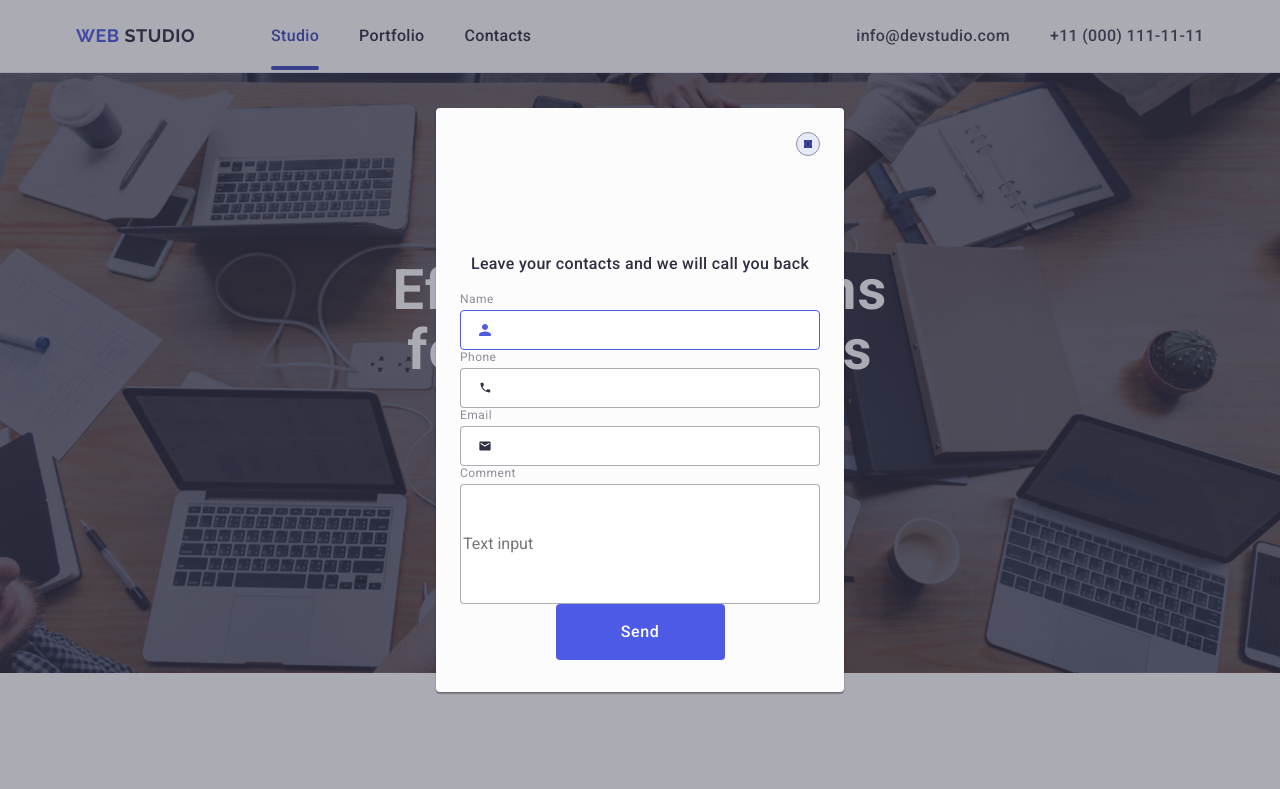
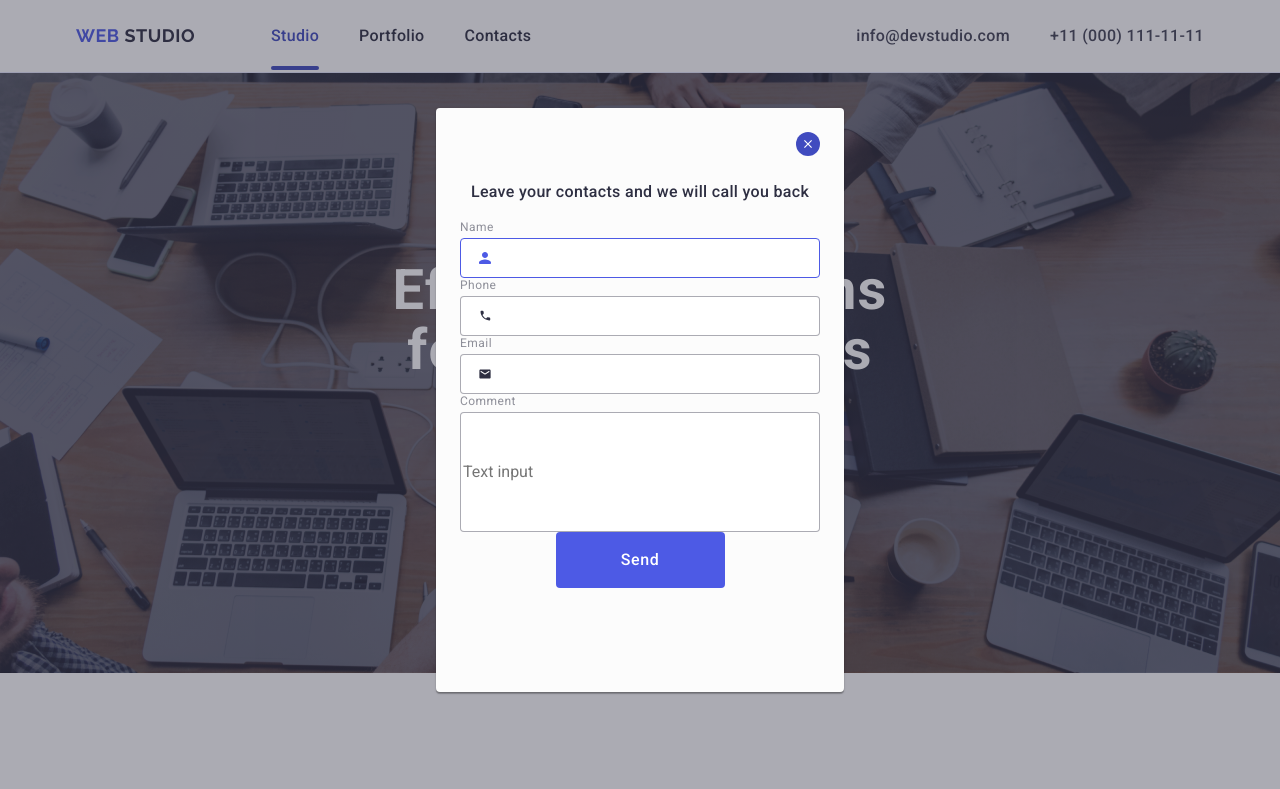
Before and after one commit to Kost-prog/goit-markup-hw-05, a plain HTML site: page index.html in a window 1280 px wide. In both pictures the pointer is over the button 808 px from the left and 144 px from the top of the page. Shown: the top 789 px of the page. Drawn offline with nearby package versions, Linux system fonts and the light colour scheme.

Commit message:
bot change

```diff
--- a/css/style.css
+++ b/css/style.css
@@ -464,6 +464,7 @@ transition: transform 250ms cubic-bezier(0.4, 0, 0.2, 1);
           margin-top: 8px;
           justify-content: center;
           gap: 16px; }
+ /*=======modal======*/
 .backdrop {
   position: fixed;
   top: 0;
@@ -477,7 +478,7 @@ transition: transform 250ms cubic-bezier(0.4, 0, 0.2, 1);
   transition: opacity 250ms cubic-bezier(0.4, 0, 0.2, 1),
   visibility 250ms cubic-bezier(0.4, 0, 0.2, 1);
 }
-/*=======modal======*/
+
 .backdrop.is-open {
     opacity: 1;
     visibility: visible;
@@ -513,7 +514,7 @@ transition: transform 250ms cubic-bezier(0.4, 0, 0.2, 1);
 }
 .mod-p {
     margin-bottom: 16px;
-    margin-top: 72px;
+
     font-weight: 500;
     font-size: 16px;
     line-height: 1.5;
@@ -522,12 +523,10 @@ transition: transform 250ms cubic-bezier(0.4, 0, 0.2, 1);
     color: #2e2f42;
 }
 .modal-label {
-
-  display: flex;
-  flex-direction: column;
-
-  padding-bottom: 4px;
-  font-weight: 400;
+   display: flex;
+   flex-direction: column;
+   padding-bottom: 4px;
+   font-weight: 400;
     font-size: 12px;
     line-height: 1.17;
     letter-spacing: 0.04em;
@@ -574,20 +573,22 @@ transition: transform 250ms cubic-bezier(0.4, 0, 0.2, 1);
     background-color: #e7e9fc;
     transition: background-color 250ms cubic-bezier(0.4, 0, 0.2, 1), border 250ms cubic-bezier(0.4, 0, 0.2, 1);
       }
-.close :hover,
-.close :focus {
+.close:hover,
+.close:focus {
   background-color: #404bbf;
   border: none;
+  fill: #ffffff;
 
 }
 .close-p {
+
   fill: #2e2f42;
   transition: fill 250ms cubic-bezier(0.4, 0, 0.2, 1);
 }
-close-p :hover,
-close-p :focus {
-  fill: #ffffff;
-}
+.close-p:hover,
+.close-p:focus
+ {fill: #ffffff; }
+
 .modal-icon {
   position: absolute;
     top: 50%;
--- a/index.html
+++ b/index.html
@@ -383,15 +383,15 @@
     </footer>
     <!--======modal======-->
 <div class="backdrop is-open">
+    <div class="modal">
 
-    <div class="modal">
-        <div class="modal-field">
         <button class="close">
             <svg class="close-p" width="8" height="8">
                 <use href="./images/icons.svg#icon-close"></use>
             </svg>
         </button>
 
+    <div class="modal-field">
             <P class="mod-p">Leave your contacts and we will call you back</P>
                 <label class="modal-label" for="user-name">Name</label>
                 <div class="modal-input-wrap">
```
Lines whose indentation alone changed are shown as unchanged.
